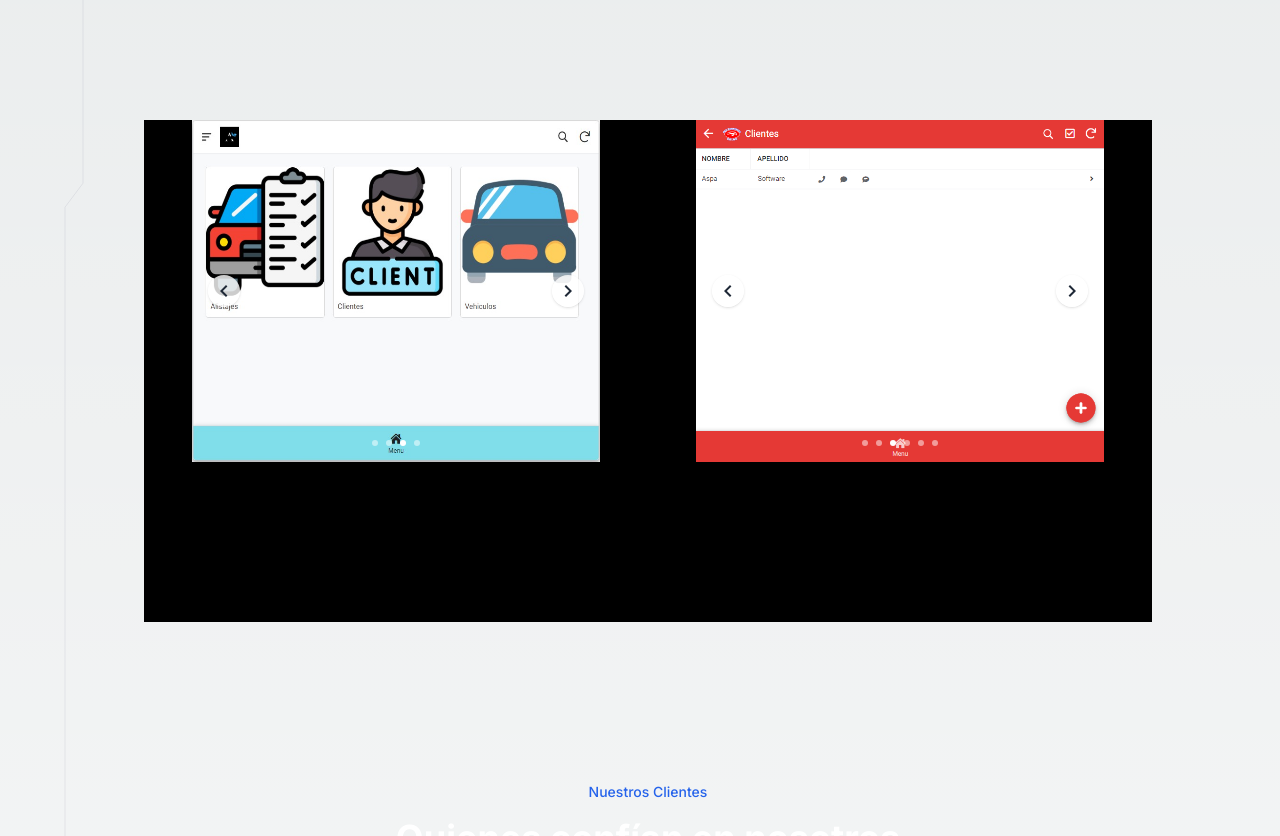
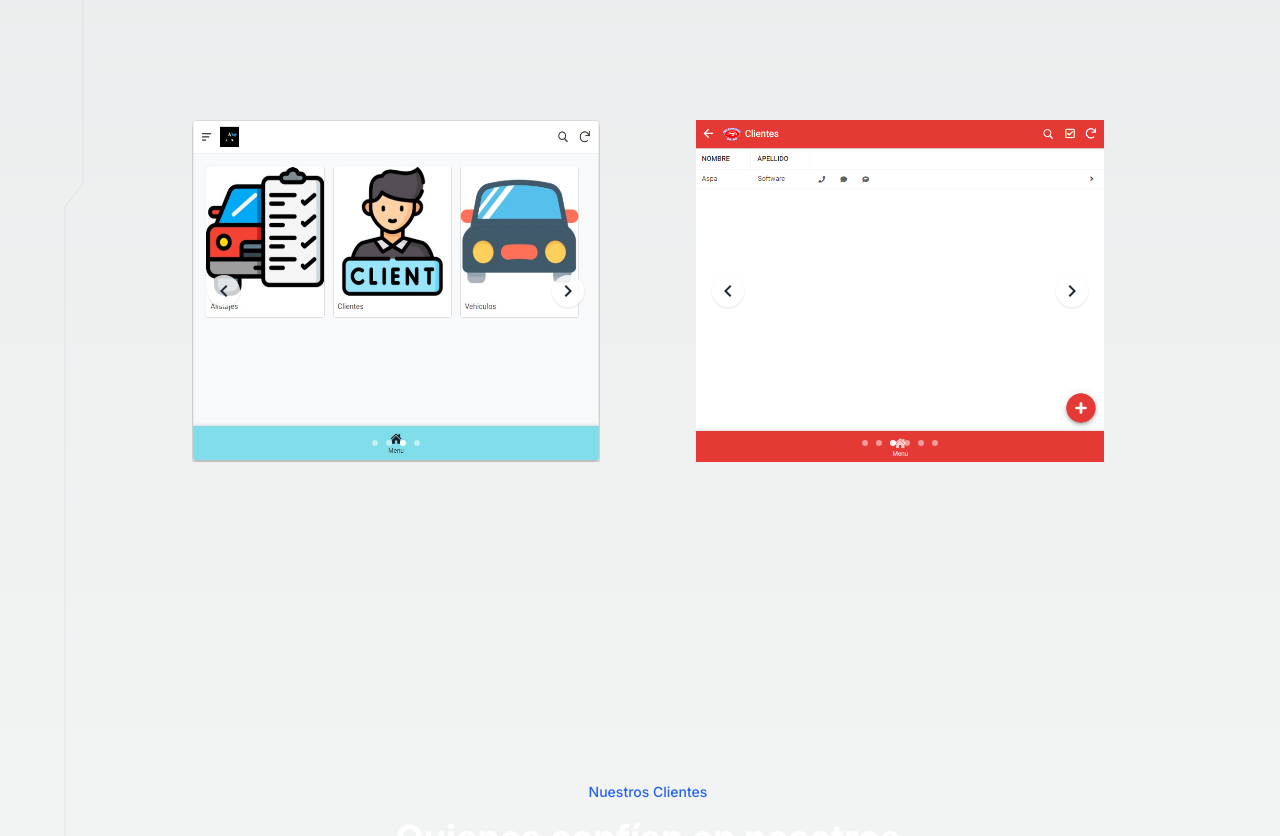
Before and after one commit to franmartos11/AspaWebPage, a Next.js app: page /carcheck in a window 1280 px wide. Shown: the part 2600-3436 px from the top of the page. Built offline with nearby package versions, Linux system fonts and the light colour scheme.

Commit message:
delete clack bg carrousel img demo

```diff
--- a/src/app/Components/imgcarrouselservices/CarrouselDemo.tsx
+++ b/src/app/Components/imgcarrouselservices/CarrouselDemo.tsx
@@ -8,7 +8,7 @@ export interface CarrouselDemoProps {
 export default function ({ slides }: CarrouselDemoProps) {
     let imgs = slides;
     return (
-        <div className="flex justify-center px-[3rem] pb-[10rem] items-center  bg-black">
+        <div className="flex justify-center px-[3rem] pb-[10rem] items-center">
             <div className="max-w-lg">
                 <Carousel autoSlide={true}>
                     {[...imgs.map((s: string | undefined) => <img src={s} />)]}
```
